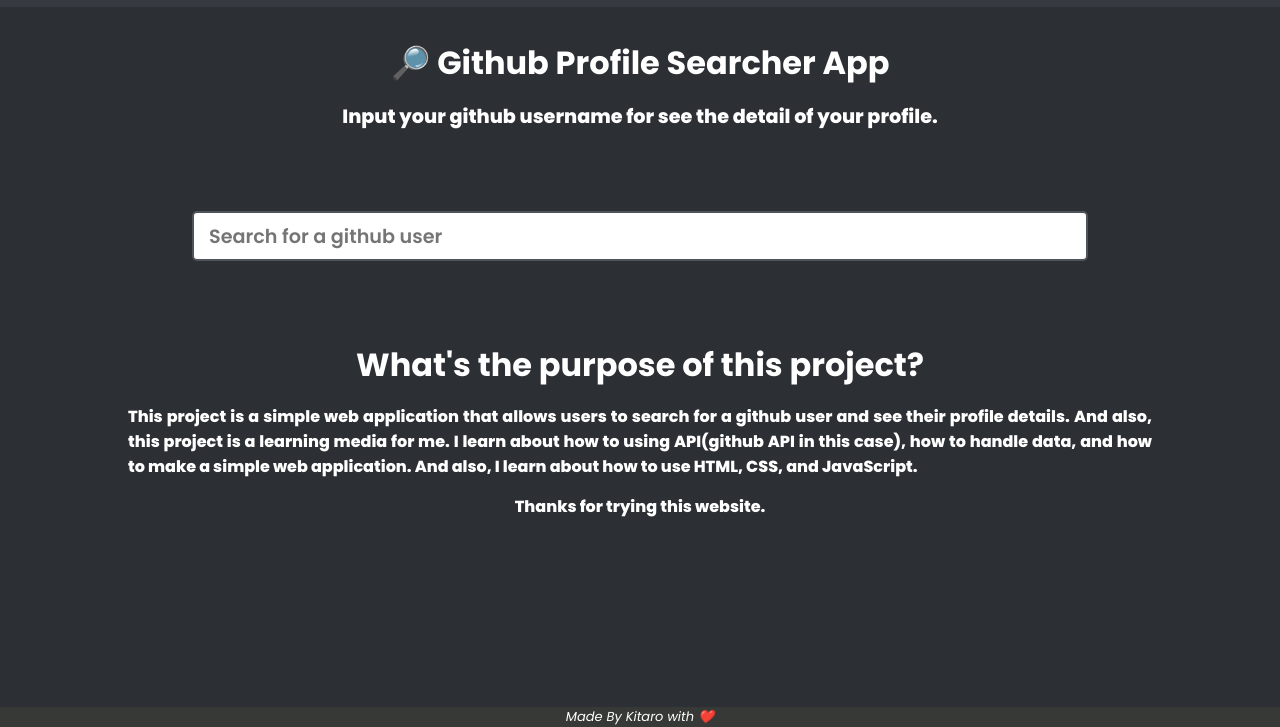
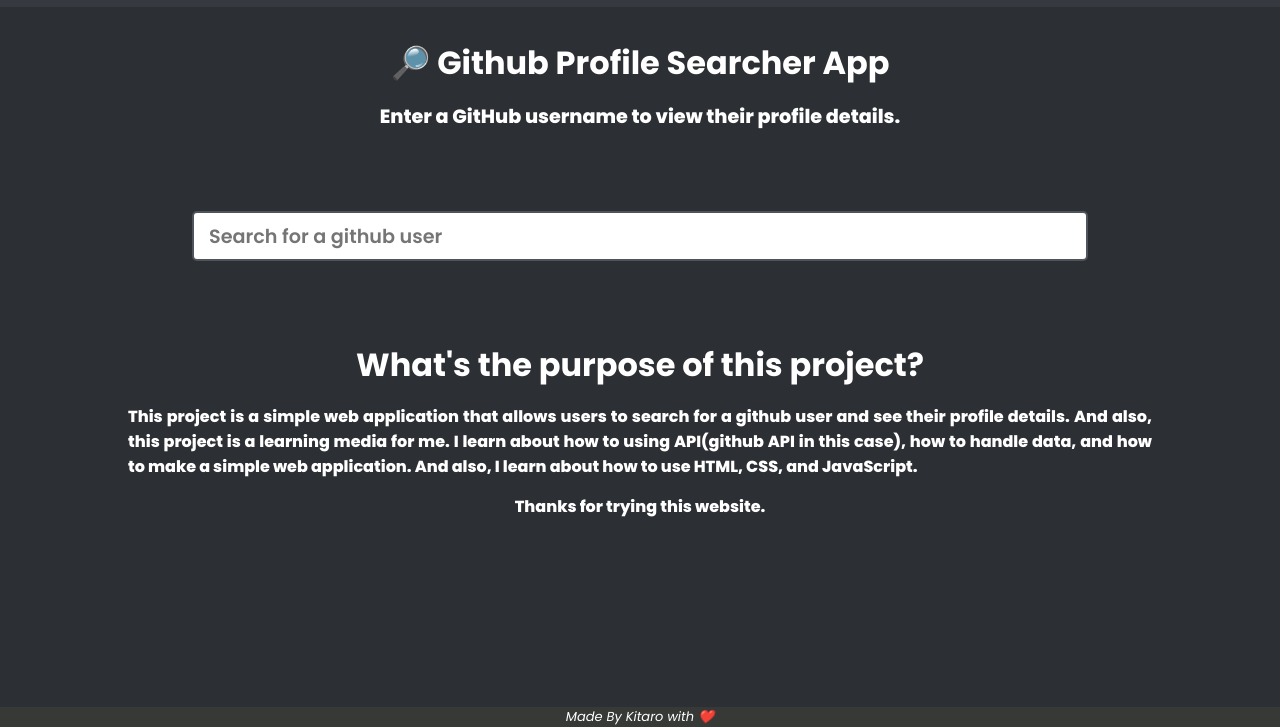
Before and after one commit to kitarobenaya/githubProfileCheck, a plain HTML site: page index.html in a window 1280 px wide. Shown: the part 73-800 px from the top of the page. Drawn offline with Linux system fonts and the light colour scheme; a web font is replaced by a local one.

Commit message:
just modified in index.html

```diff
--- a/index.html
+++ b/index.html
@@ -34,7 +34,7 @@
         <p
           aria-label="Input your github username for see the detail of your profile"
         >
-          Input your github username for see the detail of your profile.
+          Enter a GitHub username to view their profile details.
         </p>
       </section>
 
```
